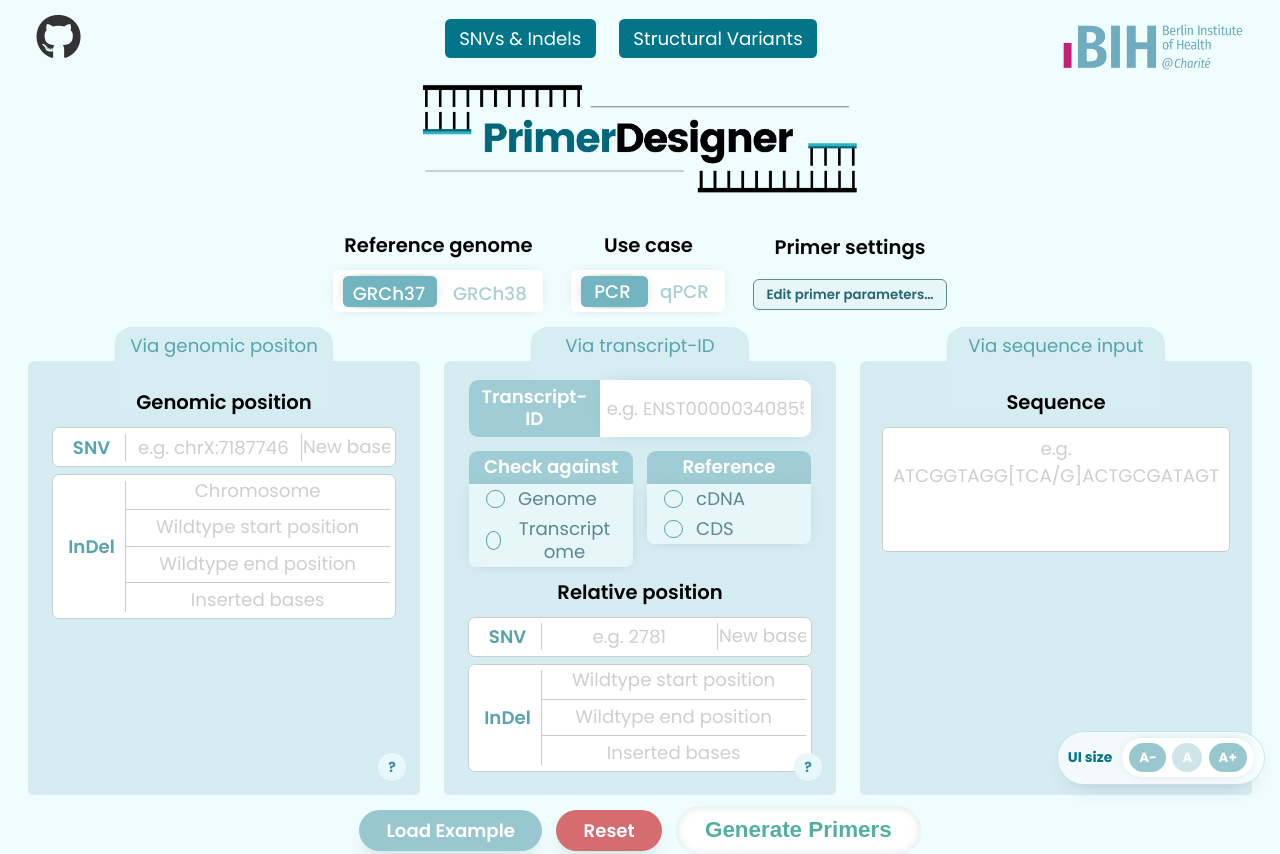
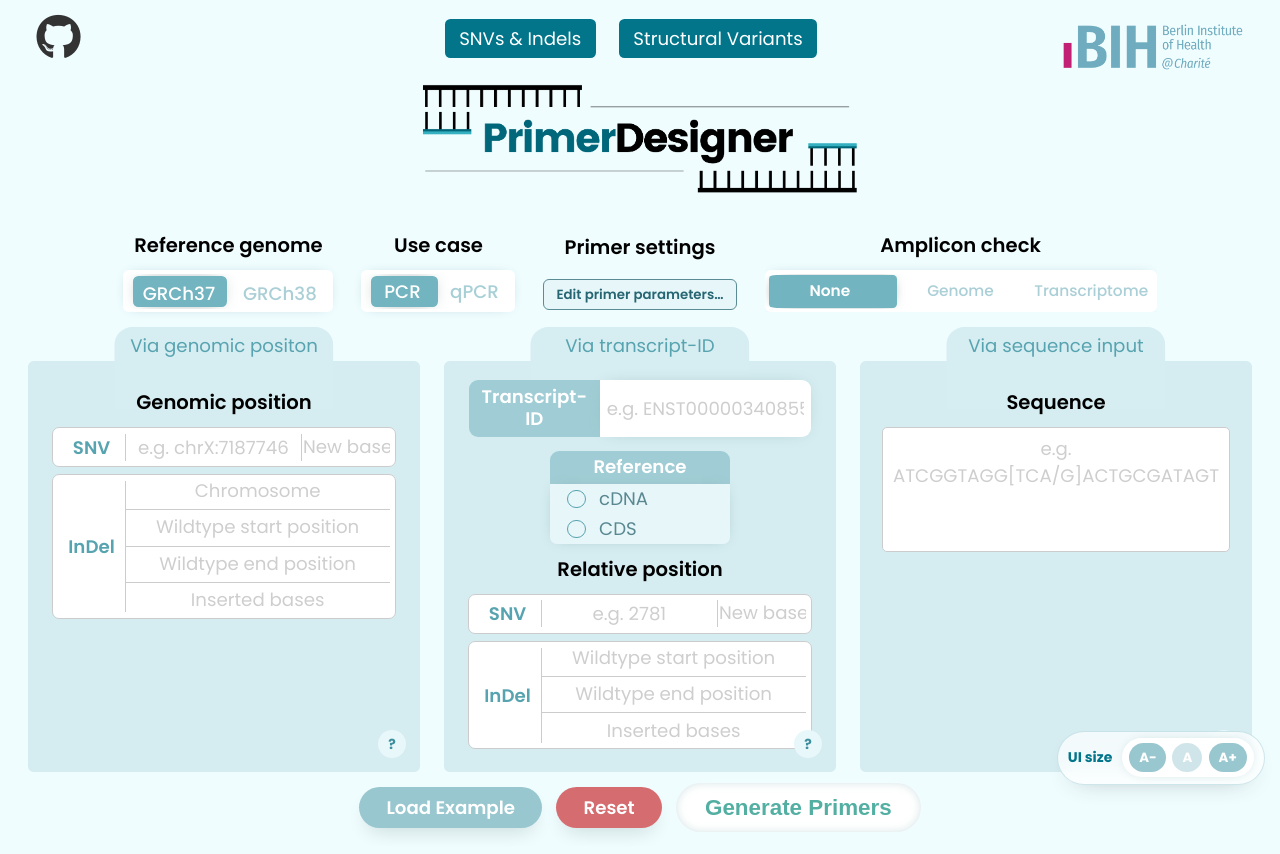
Before and after one commit to KuechlerO/PrimerDesigner, a Django app: page /primer-designer/ in a window 1280 px wide. Shown: the top 854 px of the page. Run offline with Django 5.2, Linux system fonts and the light colour scheme.

Commit message:
Enable Amplicon checks to be not mandatory

```diff
--- a/primer_designer_app/models.py
+++ b/primer_designer_app/models.py
@@ -43,6 +43,8 @@ class PrimerSettingsModel(models.Model):
     context = models.CharField(
         max_length=20, null=False, blank=False, default='genomic'
     )
+    # Run Dicey in-silico PCR / amplicon search (optional; default off)
+    do_insilico_pcr = models.BooleanField(default=False)
     # Optional Primer3 global_args overrides (custom mode); merged in primer_utils
     primer3_overrides = models.JSONField(default=dict, blank=True)
 
--- /dev/null
+++ b/primer_designer_app/static/primer_designer_app/settings_top_row.css
@@ -0,0 +1,254 @@
+.primer-settings-top-row {
+    display: flex;
+    justify-content: center;
+    margin-top: 0.5em;
+    flex-wrap: wrap;
+}
+
+.settings-container--amplicon-check {
+    max-width: 100%;
+    overflow-x: auto;
+    -webkit-overflow-scrolling: touch;
+}
+
+/* Amplicon check: same toggle family as Reference genome / Use case (3 positions); wide track so each label stays one line. */
+.button-cover.amplicon-button-cover {
+    width: min(100%, 38em);
+    min-width: 28em;
+    height: 3em;
+}
+
+#amplicon-button.button,
+#amplicon-button.button.r {
+    overflow: hidden;
+}
+
+#amplicon-button .knobs.amplicon-knobs {
+    position: relative;
+    display: flex;
+    flex-direction: row;
+    align-items: center;
+    justify-content: stretch;
+    width: 100%;
+    height: 100%;
+    z-index: 2;
+}
+
+#amplicon-button .amplicon-pill {
+    position: absolute;
+    top: 0.08em;
+    bottom: 0.08em;
+    width: calc((100% - 0.7em) / 3);
+    box-sizing: border-box;
+    border-radius: var(--radius-sm);
+    background-color: var(--color-accent);
+    box-shadow: 0 0em 1em -0.5em #334747;
+    z-index: 1;
+    transition: 0.4s cubic-bezier(0.18, 0.89, 0.35, 1.15) left;
+}
+
+#amplicon-button[data-position="0"] .amplicon-pill {
+    left: 0.35em;
+}
+
+#amplicon-button[data-position="1"] .amplicon-pill {
+    left: calc(0.35em + (100% - 0.7em) / 3);
+}
+
+#amplicon-button[data-position="2"] .amplicon-pill {
+    left: calc(0.35em + 2 * (100% - 0.7em) / 3);
+}
+
+#amplicon-button .amplicon-opt {
+    flex: 1 1 0;
+    min-width: 0;
+    position: relative;
+    z-index: 2;
+    margin: 0;
+    padding: 0.2em 0.35em;
+    border: none;
+    background: transparent;
+    cursor: pointer;
+    font-family: var(--font-main);
+    font-size: clamp(0.85em, 2.35vmin, 1.1em);
+    font-weight: 500;
+    line-height: 1.2;
+    color: color(srgb 0.6649 0.8122 0.84);
+    white-space: nowrap;
+    text-align: center;
+    display: flex;
+    align-items: center;
+    justify-content: center;
+    transition: color 0.2s ease;
+}
+
+#amplicon-button[data-position="0"] .amplicon-opt[data-idx="0"],
+#amplicon-button[data-position="1"] .amplicon-opt[data-idx="1"],
+#amplicon-button[data-position="2"] .amplicon-opt[data-idx="2"] {
+    color: white;
+    font-weight: 600;
+}
+
+#amplicon-button .amplicon-opt:hover {
+    color: color(srgb 0.35 0.55 0.58);
+}
+
+#amplicon-button[data-position="0"] .amplicon-opt[data-idx="0"]:hover,
+#amplicon-button[data-position="1"] .amplicon-opt[data-idx="1"]:hover,
+#amplicon-button[data-position="2"] .amplicon-opt[data-idx="2"]:hover {
+    color: white;
+}
+
+#amplicon-button[data-position="0"] .layer {
+    background-color: #ebf7fc;
+}
+
+#amplicon-button[data-position="1"] .layer,
+#amplicon-button[data-position="2"] .layer {
+    background-color: #fcebeb;
+}
+
+#amplicon-button .layer {
+    transition: background-color 0.3s ease;
+}
+
+#amplicon-button:focus-visible {
+    outline: 2px solid color(srgb 0.35 0.55 0.58);
+    outline-offset: 3px;
+    border-radius: var(--radius-md);
+}
+
+.identifier-two-col-wrap--reference-only {
+    max-width: 50%;
+    margin-left: auto;
+    margin-right: auto;
+}
+
+/* Reference genome / Use case / Primer settings: native tooltip on heading (title) */
+.settings-heading-help {
+    cursor: help;
+    border-bottom: 1px dotted transparent;
+}
+
+.settings-heading-help:hover {
+    border-bottom-color: color(srgb 0.35 0.55 0.58);
+}
+
+.primer-custom-open-btn {
+    margin-top: 0.5em;
+    padding: 0.35em 0.9em;
+    cursor: pointer;
+    border-radius: 6px;
+    border: 1px solid color(srgb 0.35 0.55 0.58);
+    background: color(srgb 0.9068 0.9645 0.975);
+    color: color(srgb 0.15 0.4 0.45);
+    font-weight: 600;
+    font-family: var(--font-main);
+}
+
+.primer-custom-open-btn:hover {
+    background: #cfecf1;
+}
+
+.primer-default-hidden {
+    position: absolute;
+    width: 1px;
+    height: 1px;
+    overflow: hidden;
+    clip: rect(0, 0, 0, 0);
+}
+
+.primer-custom-dialog {
+    border: none;
+    border-radius: 10px;
+    padding: 0;
+    max-width: min(96vw, 720px);
+    box-shadow: 0 8px 32px rgba(0, 0, 0, 0.22);
+}
+
+.primer-custom-dialog::backdrop {
+    background: rgba(0, 0, 0, 0.45);
+}
+
+.primer-custom-dialog-panel {
+    position: relative;
+    padding: 1.1em 1.25em 1em;
+    max-height: 88vh;
+    overflow: auto;
+    box-sizing: border-box;
+}
+
+.primer-dialog-x {
+    position: absolute;
+    top: 0.3em;
+    right: 0.4em;
+    border: none;
+    background: transparent;
+    font-size: 1.5em;
+    line-height: 1;
+    cursor: pointer;
+    color: #555;
+}
+
+.primer-dialog-title {
+    margin: 0 1.8em 0.5em 0;
+    font-size: 1.2em;
+    color: color(srgb 0.2 0.45 0.5);
+}
+
+.primer-dialog-intro {
+    margin: 0 0 1em;
+    font-size: 0.9em;
+    line-height: 1.45;
+    color: #444;
+}
+
+.primer-dialog-sub {
+    margin: 1em 0 0.4em;
+    font-size: 1.05em;
+    color: color(srgb 0.25 0.48 0.55);
+}
+
+.primer-dialog-hint {
+    margin: 0 0 0.5em;
+    font-size: 0.85em;
+    color: #555;
+}
+
+.primer-dialog-grid {
+    display: grid;
+    grid-template-columns: repeat(auto-fill, minmax(260px, 1fr));
+    gap: 0.5em 1em;
+    margin-bottom: 0.5em;
+}
+
+.primer-dialog-grid label {
+    display: flex;
+    flex-direction: column;
+    gap: 0.25em;
+    font-size: 0.82em;
+    text-align: left;
+}
+
+.primer-dialog-grid input {
+    max-width: 100%;
+    padding: 0.25em 0.4em;
+    font-size: 1em;
+}
+
+.primer-dialog-actions {
+    display: flex;
+    justify-content: flex-end;
+    margin-top: 1em;
+}
+
+.primer-dialog-done {
+    padding: 0.4em 1.2em;
+    cursor: pointer;
+    border-radius: 6px;
+    border: 1px solid color(srgb 0.35 0.55 0.58);
+    background: color(srgb 0.5338 0.7473 0.785);
+    color: white;
+    font-weight: 600;
+    font-family: var(--font-main);
+}
--- a/primer_designer_app/static/primer_designer_app/snv_indels_script.js
+++ b/primer_designer_app/static/primer_designer_app/snv_indels_script.js
@@ -31,6 +31,52 @@ function updateUsecase() {
         setProductSizeRange(400, 800);
     }
     console.log("Selected Usecase:", hiddenInput.value);
+}
+
+const AMP_CHECK_VALUES = ["none", "genome", "transcriptome"];
+const AMP_CHECK_LABELS = ["None", "Genome", "Transcriptome"];
+
+function updateAmpliconCheckAria() {
+    const root = document.getElementById("amplicon-button");
+    if (!root) return;
+    const i = parseInt(root.dataset.position, 10);
+    const idx = Number.isNaN(i) ? 0 : i;
+    root.setAttribute("aria-valuenow", String(idx));
+    root.setAttribute("aria-valuetext", AMP_CHECK_LABELS[idx] || "None");
+}
+
+function setAmpliconCheck(value) {
+    const idx = AMP_CHECK_VALUES.indexOf(value);
+    const i = idx >= 0 ? idx : 0;
+    const root = document.getElementById("amplicon-button");
+    const hidden = document.getElementById("amplicon-check-hidden");
+    if (root) root.dataset.position = String(i);
+    if (hidden) hidden.value = AMP_CHECK_VALUES[i];
+    updateAmpliconCheckAria();
+}
+
+function initAmpliconToggle() {
+    const root = document.getElementById("amplicon-button");
+    if (!root) return;
+    root.querySelectorAll(".amplicon-opt").forEach((btn) => {
+        btn.addEventListener("click", (e) => {
+            e.preventDefault();
+            const idx = parseInt(btn.dataset.idx, 10);
+            if (!Number.isNaN(idx) && idx >= 0 && idx < AMP_CHECK_VALUES.length) {
+                setAmpliconCheck(AMP_CHECK_VALUES[idx]);
+            }
+        });
+    });
+    root.addEventListener("keydown", (e) => {
+        const cur = parseInt(root.dataset.position, 10) || 0;
+        if (e.key === "ArrowLeft" && cur > 0) {
+            e.preventDefault();
+            setAmpliconCheck(AMP_CHECK_VALUES[cur - 1]);
+        } else if (e.key === "ArrowRight" && cur < AMP_CHECK_VALUES.length - 1) {
+            e.preventDefault();
+            setAmpliconCheck(AMP_CHECK_VALUES[cur + 1]);
+        }
+    });
 }
 
 function syncPrimerFieldDisabledState() {
@@ -86,11 +132,8 @@ const IndelInst = document.getElementById("IndelIns");
 const NewBase =  document.getElementById("new_base");
 const sequenceField = document.getElementById("sequence");
 const referenceSelectors = Array.from(document.getElementsByName("Reference"));
-const IdContextSelectors= Array.from(document.getElementsByName("context"));
 const cdnaSelector = document.getElementById("cdna");
 const cdsSelector = document.getElementById("cds");
-const IdGenomeSelector = document.getElementById("genomic");
-const IdTranscriptomeSelector = document.getElementById("transcriptomic");
 const ID_hover_label = document.getElementById("ID-hover-label");
 const Genomic_hover_label = document.getElementById("Genomic-hover-label");
 const Sequence_hover_label = document.getElementById("Sequence-hover-label");
@@ -99,12 +142,12 @@ const reference_genome_switch = document.getElementById("reference-genome-switch
 const use_case_switch = document.getElementById("usecase-switch");
 const switches = [reference_genome_switch, use_case_switch];
 
-const IdAlwaysRequired = [transcriptIDField, cdnaSelector, cdsSelector, IdGenomeSelector, IdTranscriptomeSelector];
+const IdTranscriptBase = [transcriptIDField, cdnaSelector, cdsSelector];
 const IdSNV= [rel_pos_Field, IdNewBase];
 const IdSNVList = document.querySelector("#IdSNV").classList;
 const IdInDel = [IdIndelStart, IdIndelEnd, IdIndelInst];
 const IdInDelList = document.querySelector("#IdInDel").classList;
-const idInputFields = [...IdAlwaysRequired, ...IdSNV, ...IdInDel];
+const idInputFields = [...IdTranscriptBase, ...IdSNV, ...IdInDel];
 
 const SNV = [genom_pos_Field,NewBase];
 const SNVList = document.querySelector("#SNV").classList;
@@ -138,6 +181,7 @@ function clearAllInputs() {
     syncPrimerFieldDisabledState();
     document.getElementById("reference-genome").value = "GRCh37"; // Standardwert für Reference Genome
     document.getElementById("usecase").value = "PCR"; // Standardwert für Use Case
+    setAmpliconCheck("none");
     const labels = [ID_hover_label.classList,Genomic_hover_label.classList, Sequence_hover_label.classList]
     labels.forEach(label => label.remove("hover-label-highlight"))
 
@@ -163,7 +207,7 @@ function loadExampleData() {
         document.getElementById("IdIndelEnd").value = "1244";
         document.getElementById("IdIndelIns").value = "GGTC";// Benutzerdefinierte Parameter ausblenden
         document.getElementById("cds").checked = true;
-        document.getElementById("genomic").checked = true;
+        setAmpliconCheck("genome");
         handleInputChange('Transcript-ID');
     }
     else{
@@ -226,7 +270,7 @@ function handleInputChange(inputId) {
         disableInputField([sequenceField]);
         sequence.add("grey-transparent");
         position.add("grey-transparent");
-        IdAlwaysRequired.forEach(field => field.required = true);
+        IdTranscriptBase.forEach(field => field.required = true);
         if(isFieldGroupFilled(IdSNV)){
             IdInDelList.add("grey-transparent");
             IdInDel.forEach(field => field.required = false);
@@ -279,11 +323,11 @@ function handleInputChange(inputId) {
         [identifier, position, sequence, IdInDelList, IdSNVList, InDelList, SNVList].forEach(container => container.remove("grey-transparent"));
         IdInDel.forEach(field => field.required = false);
         IdSNV.forEach(field => field.required = false);
-        IdAlwaysRequired.forEach(field => field.required = false);
-        IdContextSelectors.forEach(radio => radio.checked = false);
+        IdTranscriptBase.forEach(field => field.required = false);
         referenceSelectors.forEach(radio => radio.checked = false);
         InDel.forEach(field => field.required = false);
         SNV.forEach(field => field.required = false);
+        setAmpliconCheck("none");
     }
 
     ID_hover_label.classList.toggle("hover-label-highlight", isFieldGroupFilled(idInputFields));
@@ -298,6 +342,8 @@ function handleInputChange(inputId) {
 
 document.addEventListener("DOMContentLoaded", function () {
     syncPrimerFieldDisabledState();
+    updateAmpliconCheckAria();
+    initAmpliconToggle();
     const dlg = document.getElementById("primer-custom-dialog");
     if (dlg) {
         dlg.addEventListener("click", function (e) {
--- a/primer_designer_app/static/primer_designer_app/style.css
+++ b/primer_designer_app/static/primer_designer_app/style.css
@@ -1193,138 +1193,3 @@ p.output-legend {
         width: 100%;
     }
 }
-
-.primer-settings-top-row {
-    display: flex;
-    justify-content: center;
-    margin-top: 0.5em;
-}
-
-/* Reference genome / Use case / Primer settings: native tooltip on heading (title) */
-.settings-heading-help {
-    cursor: help;
-    border-bottom: 1px dotted transparent;
-}
-
-.settings-heading-help:hover {
-    border-bottom-color: color(srgb 0.35 0.55 0.58);
-}
-
-.primer-custom-open-btn {
-    margin-top: 0.5em;
-    padding: 0.35em 0.9em;
-    cursor: pointer;
-    border-radius: 6px;
-    border: 1px solid color(srgb 0.35 0.55 0.58);
-    background: color(srgb 0.9068 0.9645 0.975);
-    color: color(srgb 0.15 0.4 0.45);
-    font-weight: 600;
-    font-family: var(--font-main);
-}
-
-.primer-custom-open-btn:hover {
-    background: #cfecf1;
-}
-
-.primer-default-hidden {
-    position: absolute;
-    width: 1px;
-    height: 1px;
-    overflow: hidden;
-    clip: rect(0, 0, 0, 0);
-}
-
-.primer-custom-dialog {
-    border: none;
-    border-radius: 10px;
-    padding: 0;
-    max-width: min(96vw, 720px);
-    box-shadow: 0 8px 32px rgba(0, 0, 0, 0.22);
-}
-
-.primer-custom-dialog::backdrop {
-    background: rgba(0, 0, 0, 0.45);
-}
-
-.primer-custom-dialog-panel {
-    position: relative;
-    padding: 1.1em 1.25em 1em;
-    max-height: 88vh;
-    overflow: auto;
-    box-sizing: border-box;
-}
-
-.primer-dialog-x {
-    position: absolute;
-    top: 0.3em;
-    right: 0.4em;
-    border: none;
-    background: transparent;
-    font-size: 1.5em;
-    line-height: 1;
-    cursor: pointer;
-    color: #555;
-}
-
-.primer-dialog-title {
-    margin: 0 1.8em 0.5em 0;
-    font-size: 1.2em;
-    color: color(srgb 0.2 0.45 0.5);
-}
-
-.primer-dialog-intro {
-    margin: 0 0 1em;
-    font-size: 0.9em;
-    line-height: 1.45;
-    color: #444;
-}
-
-.primer-dialog-sub {
-    margin: 1em 0 0.4em;
-    font-size: 1.05em;
-    color: color(srgb 0.25 0.48 0.55);
-}
-
-.primer-dialog-hint {
-    margin: 0 0 0.5em;
-    font-size: 0.85em;
-    color: #555;
-}
-
-.primer-dialog-grid {
-    display: grid;
-    grid-template-columns: repeat(auto-fill, minmax(260px, 1fr));
-    gap: 0.5em 1em;
-    margin-bottom: 0.5em;
-}
-
-.primer-dialog-grid label {
-    display: flex;
-    flex-direction: column;
-    gap: 0.25em;
-    font-size: 0.82em;
-    text-align: left;
-}
-
-.primer-dialog-grid input {
-    max-width: 100%;
-    padding: 0.25em 0.4em;
-    font-size: 1em;
-}
-
-.primer-dialog-actions {
-    display: flex;
-    justify-content: flex-end;
-    margin-top: 1em;
-}
-
-.primer-dialog-done {
-    padding: 0.4em 1.2em;
-    cursor: pointer;
-    border-radius: 6px;
-    border: 1px solid color(srgb 0.35 0.55 0.58);
-    background: color(srgb 0.5338 0.7473 0.785);
-    color: white;
-    font-weight: 600;
-    font-family: var(--font-main);
-}
--- a/primer_designer_app/templates/primer_designer_app/_primer_settings_top_row.html
+++ b/primer_designer_app/templates/primer_designer_app/_primer_settings_top_row.html
@@ -1,4 +1,7 @@
-{# Top row: Reference genome, Use case, Primer settings. Expects parent <form id="settings"> and matching POST field names. #}
+{# Top row: Reference genome, Use case, Primer settings, Amplicon check. Expects parent <form id="settings"> and snv_indels_script.js. #}
+{% load static %}
+<link rel="stylesheet" href = "{% static 'primer_designer_app/settings_top_row.css' %}">
+
 <div class="primer-settings-top-row">
     <div class="settings-container">
         <h2 class="settings-heading-help" title="Choose GRCh37 (hg19) or GRCh38 (hg38). Genomic coordinates and variant interpretation must match this assembly; Primer3 and in-silico amplicon checks use the reference sequence for the selected build.">Reference genome</h2>
@@ -42,4 +45,22 @@
         </div>
         <button type="button" class="primer-custom-open-btn" id="primer-custom-open-btn" onclick="openPrimerCustomDialog()">Edit primer parameters…</button>
     </div>
+
+    <div class="settings-container settings-container--amplicon-check">
+        <h2 class="settings-heading-help" title="Optional search for additional PCR products (Dicey) in the reference genome or transcriptome. None skips this step. Genome uses the primary assembly FASTA; Transcriptome uses the transcript FASTA.">Amplicon check</h2>
+        <div class="UseCaseDiv" style="display:flex; justify-content: center">
+            <div class="button-cover amplicon-button-cover">
+                <div class="button r" id="amplicon-button" data-position="0" role="slider" tabindex="0" aria-valuemin="0" aria-valuemax="2" aria-valuenow="0" aria-valuetext="None">
+                    <div class="knobs amplicon-knobs">
+                        <span class="amplicon-pill"></span>
+                        <button type="button" class="amplicon-opt" data-idx="0" tabindex="-1">None</button>
+                        <button type="button" class="amplicon-opt" data-idx="1" tabindex="-1">Genome</button>
+                        <button type="button" class="amplicon-opt" data-idx="2" tabindex="-1">Transcriptome</button>
+                    </div>
+                    <div class="layer"></div>
+                </div>
+            </div>
+        </div>
+        <input type="hidden" name="amplicon-check" id="amplicon-check-hidden" value="none" form="settings">
+    </div>
 </div>
--- a/primer_designer_app/templates/primer_designer_app/snv_indel_index.html
+++ b/primer_designer_app/templates/primer_designer_app/snv_indel_index.html
@@ -62,9 +62,7 @@
                     <div class="info-overlay">
                         <ul><li class="info-li" style="list-style: none;"><strong>Format/Info:</strong></li>
                             <li class="info-li">Positions must correspond to the selected reference genome and sequence type.</li>
-                            <li class="info-li"><span style="color:color(srgb 0.1928 0.5967 0.665)">Check against: </span>
-                                In-Silico check for possible additional amplicons is going to be performed against the selected reference.
-                            </li>
+                            <li class="info-li">Optional amplicon check (Dicey: None, genome, or transcriptome) is configured in the top settings row.</li>
                             <li class="info-li">For SNVs, the position refers to the exact location of the variant.</li>
                             <li class="info-li">For InDels, the two positions refer to the start and end position of the sequence region that is substituted with the given variant sequence.</li>
                             <li class="info-li">Inserted bases can be specified either as a base sequence (e.g., AGT) or as the number of inserted bases (e.g., 3)</li>
@@ -74,17 +72,7 @@
                         <h2 class="ID_h2">Transcript-ID</h2>
                         <input type="text" id="Transcript-ID" name="Transcript-ID" placeholder="e.g. ENST00000340855" oninput="handleInputChange('Transcript-ID')">
                     </div>
-                    <div class="identifier-two-col-wrap">
-                        <div class="identifier-col">
-                            <h2 class="ID_h2">Check against</h2>
-                            <div style="display:flex; flex-direction: column; width: 100%; justify-content: center; border-radius: 0em 0em 0.5em 0.5em; background-color: color(srgb 0.9068 0.9645 0.975); box-shadow: 0 0em 1em -0.5em #8baaaa;">
-                                <input type="radio" name="context" value="genomic" id="genomic" onchange="handleInputChange('genomic')">
-                                <label for="genomic">Genome</label>
-                                <input type="radio" name="context" value="transcriptomic" id="transcriptomic" onchange="handleInputChange('transcriptomic')">
-                                <label for="transcriptomic">Transcriptome</label>
-                            </div>
-                        </div>
-
+                    <div class="identifier-two-col-wrap identifier-two-col-wrap--reference-only">
                         <div class="identifier-col">
                             <h2 class="ID_h2">Reference</h2>
                             <div style="display:flex; flex-direction: column; width: 100%; justify-content: center; border-radius: 0em 0em 0.5em 0.5em; background-color: color(srgb 0.9068 0.9645 0.975); box-shadow: 0 0em 1em -0.5em #8baaaa;">
--- a/primer_designer_app/utils/insilico_analysis.py
+++ b/primer_designer_app/utils/insilico_analysis.py
@@ -42,6 +42,8 @@ def insilico_reference_description(primer_settings) -> str:
     """
     Short sentence for the amplicon modal: which reference file and mode Dicey used.
     """
+    if not getattr(primer_settings, 'do_insilico_pcr', False):
+        return ''
     paths = prepare_context_path(primer_settings)
     assembly = primer_settings.reference_genome
     if primer_settings.context == 'genomic':
```
Also changed, not shown: primer_designer_app/utils/doc_utils.py (+9 -8 lines), primer_designer_app/utils/primer_utils.py (+16 -6 lines), primer_designer_app/views/view_utils.py (+27 -7 lines).
